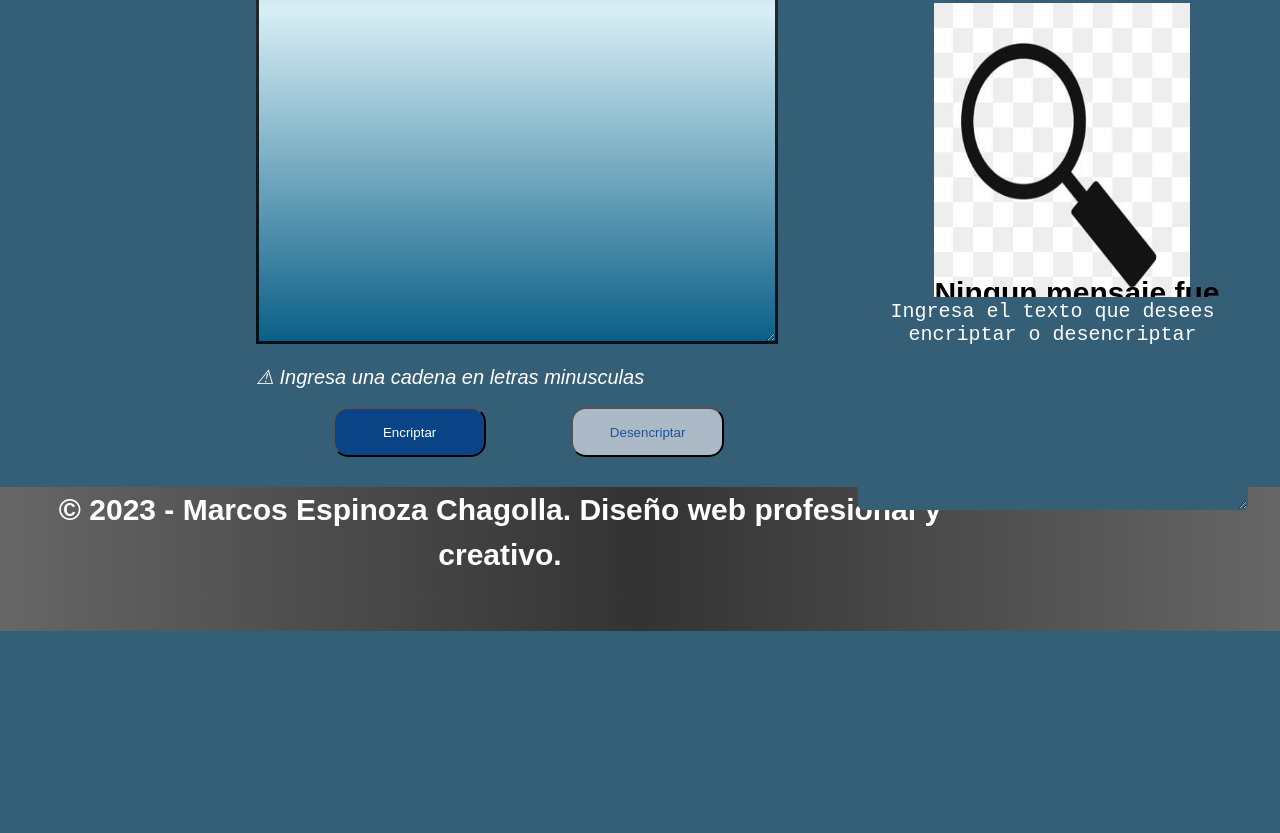
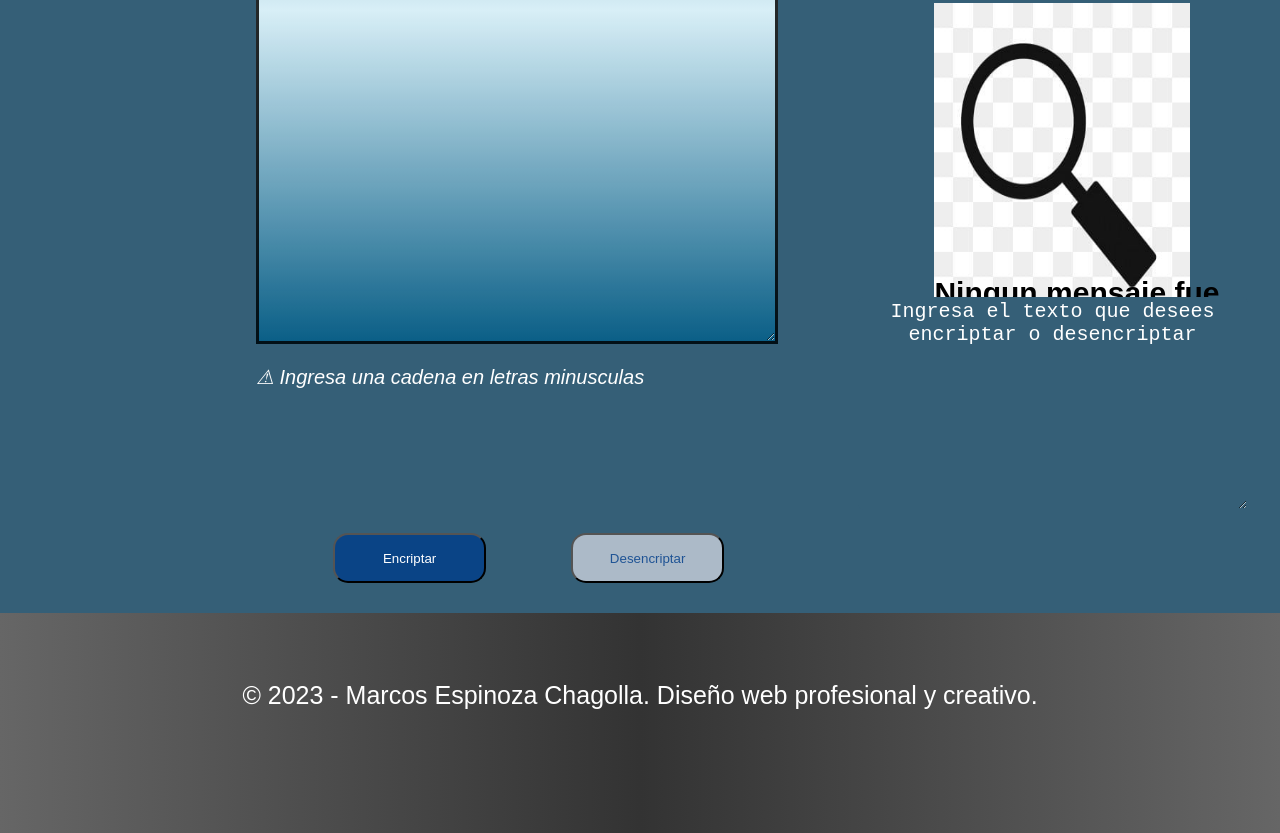
Before and after one commit to MarcosEspinoza-9/Encriptador-de-texto, a plain HTML site: page index.html in a window 1280 px wide. Shown: the part 424-1257 px from the top of the page. Before the commit the page ends 1055 px from the top, so only its background shows below. Drawn offline with Linux system fonts and the light colour scheme.

Commit message:
ajuste del footer

```diff
--- a/index.html
+++ b/index.html
@@ -55,11 +55,7 @@
 
         <!--? FOOTER -->
         <footer class="footer">
-            <div class="contenedor">
-              <div class="informacion">
                 <p>&copy; 2023 - Marcos Espinoza Chagolla.  Diseño web profesional y creativo.</p>
-              </div>
-            </div>
           </footer>
 
 </body>
--- a/style.css
+++ b/style.css
@@ -118,7 +118,7 @@ h2::before{
 }
 
 .principal #texto2{
-    position: absolute;
+    position: relative;
     margin-left: 67%;
     width: 30%;
     font-size: 20px;
@@ -138,30 +138,11 @@ h2::before{
 
 .footer {
   width: 100%;
+  height: 150px;
+  font-size: 25px;
+  padding-top: 70px;
   background-image: linear-gradient(to right,#666, #333, #666);
   color: #fff;
   text-align: center;
+  /* border: yellow solid; */
 }
-
-.footer .contenedor {
-    height: 144px;
-    max-width: 1000px;
-    align-items: center;
-}
-
-.footer .informacion p {
-  font-size: 30px;
-  line-height: 1.5;
-}
-
-.footer .informacion p:first-child {
-  font-weight: bold;
-}
-
-
-@media (max-width: 768px) {
-  .footer .contenedor {
-    flex-direction: column;
-    align-items: flex-start;
-  }
-}
```
